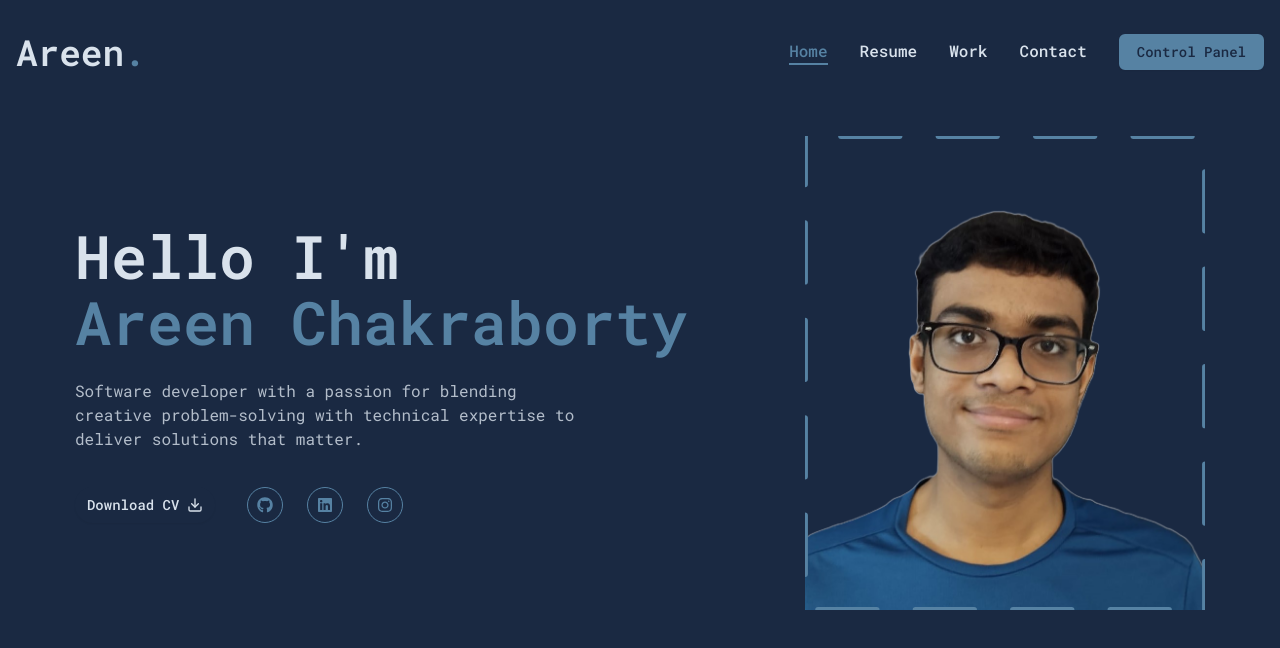
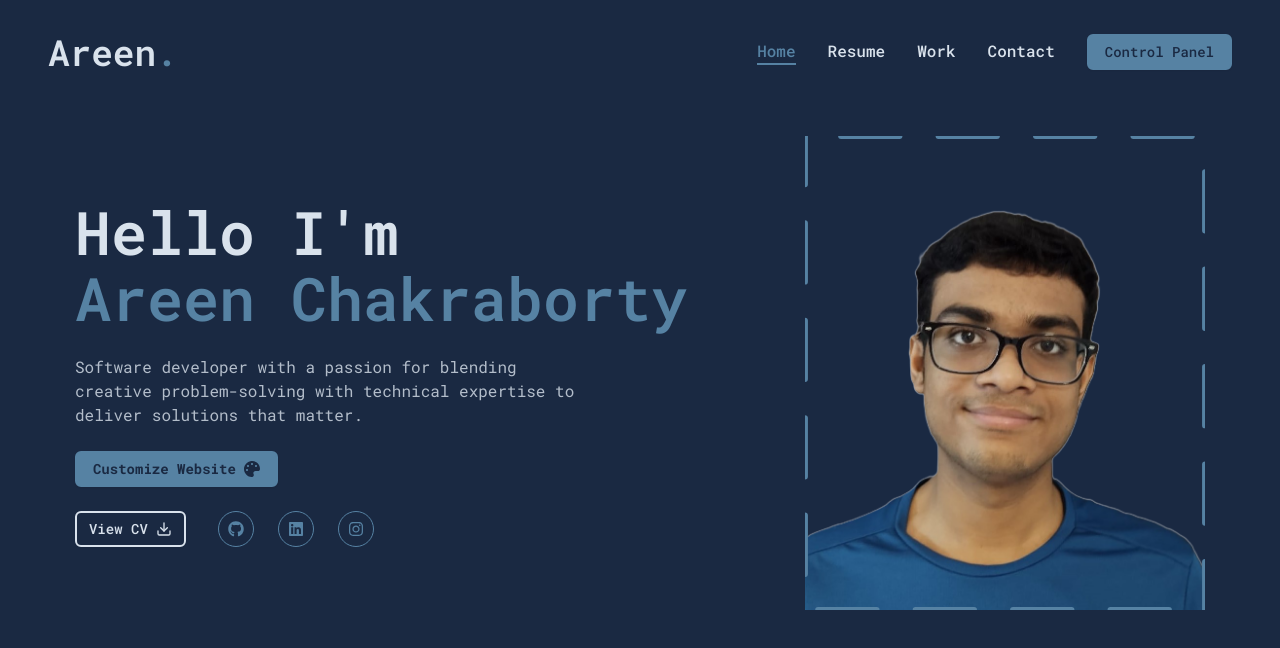
Before and after one commit to 04ac/portfolio, a Next.js app: page / in a window 1280 px wide. Shown: the top 648 px of the page. Built offline with nearby package versions, Linux system fonts and the light colour scheme; no server answers.

Commit message:
Fix mobile nav and add customize website button

```diff
--- a/app/control-panel/page.jsx
+++ b/app/control-panel/page.jsx
@@ -21,7 +21,7 @@ export default function ControlPanel() {
         <div className="text-center font-bold text-3xl text-[var(--color-accent)]">
           Control Panel
         </div>
-        <p className='text-center'>Customise my portfolio the way you like it! Try creating your own theme by typing out a vibe in the textbox.</p>
+        <p className='text-center'>Customise my portfolio the way you like it! Try creating your own color scheme by typing out a vibe in the textbox.</p>
         <Divider />
         <div className="@container h-full w-full">
           <div className='flex flex-col @xl:flex-row gap-4'>
@@ -31,7 +31,7 @@ export default function ControlPanel() {
             </div>
             <div className='mt-4 @xl:mt-0 flex flex-col gap-4 @xl:order-1 w-full text-center'>
               <p className="">
-                Current Theme: <span className="font-bold capitalize">{currentThemeText}</span>
+                Current Vibe: <span className="font-bold capitalize">{currentThemeText}</span>
               </p>
               <Input
                 type="text"
@@ -43,7 +43,9 @@ export default function ControlPanel() {
               />
               <Button
                 onClick={() => getNewTheme(vibe)}
-                className="bg-[var(--color-accent)] hover:bg-[var(--color-accent-hover)] px-4 py-2 rounded transition-colors duration-200 text-[var(--color-onAccent)]"
+                className="bg-[var(--color-accent)] hover:bg-[var(--color-primary)] hover:text-[var(--color-accent)]
+                px-4 py-2 rounded transition-colors duration-200 text-[var(--color-onAccent)]
+                shadow-md border-2 border-[var(--color-accent)]"
               >
                 {!loading ? "Change Theme" : "Loading"}
               </Button>
@@ -57,7 +59,9 @@ export default function ControlPanel() {
             sampleThemes.map((item, index) => {
               return <Button
                 key={index}
-                className="bg-[var(--color-accent)] hover:bg-[var(--color-accent-hover)] px-4 py-2 rounded transition-colors duration-200 text-[var(--color-onAccent)]"
+                className="bg-[var(--color-accent)] hover:bg-[var(--color-primary)] hover:text-[var(--color-accent)]
+                px-4 py-2 rounded transition-colors duration-200 text-[var(--color-onAccent)]
+                border-2 border-[var(--color-accent)]"
                 onClick={() => {
                   setCurrentTheme(item.theme);
                   // setVibe(item.name);
--- a/app/page.jsx
+++ b/app/page.jsx
@@ -2,6 +2,8 @@ import { Button } from "@/components/ui/button";
 import { FiDownload } from "react-icons/fi";
 import Socials from "@/components/Socials";
 import Photo from "@/components/Photo";
+import { FaPalette } from "react-icons/fa";
+import Link from "next/link";
 
 export default function Home() {
   return (
@@ -9,21 +11,39 @@ export default function Home() {
       <div className="@container mx-auto h-full">
         <div className="flex flex-col @xl:flex-row items-center justify-around @xl:pt-8 @xl:pb-24">
           <div className="text-center @xl:text-left order-2 @xl:order-none">
-            {/* <span className="text-xl">Software Developer</span> */}
             <h1 className="h1 mb-6">
               Hello I'm <br />
               <span className="text-[var(--color-accent)]">
                 Areen Chakraborty
               </span>
             </h1>
-            <p className="max-w-[500px] mb-9 text-[var(--color-text)]/80">
+            <p className="max-w-[500px] text-[var(--color-text)]/80">
               Software developer with a passion for blending
               creative problem-solving with technical expertise to deliver solutions that matter.
             </p>
+            {/* control panel btn */}
+            <Link href="/control-panel">
+              <Button
+                className="bg-[var(--color-accent)] hover:bg-transparent
+              border-2 border-[var(--color-accent)] text-[var(--color-primary)]
+              hover:text-[var(--color-accent)] transition-all duration-300 my-6
+              font-bold"
+              >
+                <span className="flex flex-row gap-2 justify-center items-center">
+                  <span>Customize Website</span>
+                  <span><FaPalette /></span>
+                </span>
+              </Button>
+            </Link>
             {/* btn and socials */}
             <div className="flex flex-col @xl:flex-row items-center gap-2">
-              <Button className="bg-transparent border-[var(--color-accent)] border-[1.5] rounded-[20px] mb-6 @xl:mr-6 @xl:mb-0">
-                <span>Download CV</span>
+              <Button
+                className="bg-transparent border-[var(--color-text)]
+                border-2 mb-6 @xl:mr-6 @xl:mb-0
+                hover:bg-[var(--color-text)] hover:text-[var(--color-primary)]
+                transition-all duration-300"
+              >
+                <span>View CV</span>
                 <FiDownload className="text-xl" />
               </Button>
               <div className="mb-8 @xl:mb-0">
@@ -40,6 +60,6 @@ export default function Home() {
           </div>
         </div>
       </div>
-    </section>
+    </section >
   );
 }
--- a/components/Header.jsx
+++ b/components/Header.jsx
@@ -6,7 +6,7 @@ import MobileNav from "./MobileNav";
 function Header() {
     return (
         <header className="py-8 @xl:py-12">
-            <div className="px-4 @container mx-auto center flex justify-between items-center">
+            <div className="px-12 @container mx-auto center flex justify-between items-center">
                 {/* Logo */}
                 <Link href="/">
                     <h1 className="text-4xl font-semibold">
--- a/components/MobileNav.jsx
+++ b/components/MobileNav.jsx
@@ -53,7 +53,7 @@ const MobileNav = () => {
               </SheetClose>
             })
           }
-                </nav>
+          <SheetClose asChild>
             <Link href="/control-panel">
               <Button
                 className="bg-[var(--color-accent)] hover:bg-transparent border-2 border-[var(--color-accent)] text-[var(--color-primary)] hover:text-[var(--color-accent)] transition-all duration-300 mt-3"
@@ -61,6 +61,8 @@ const MobileNav = () => {
                 Control Panel
               </Button>
             </Link>
+          </SheetClose>
+        </nav>
       </SheetContent>
     </Sheet>
   )
--- a/components/ui/sheet.jsx
+++ b/components/ui/sheet.jsx
@@ -2,9 +2,24 @@
 
 import * as React from "react"
 import * as SheetPrimitive from "@radix-ui/react-dialog"
-import {IoMdClose} from "react-icons/io"
+import { IoMdClose } from "react-icons/io"
 
 import { cn } from "@/lib/utils"
+
+// Add a VisuallyHidden component for accessibility
+const VisuallyHidden = React.forwardRef(({ children, ...props }, forwardedRef) => {
+  return (
+    <span
+      ref={forwardedRef}
+      className="absolute w-px h-px p-0 -m-px overflow-hidden whitespace-nowrap border-0"
+      style={{ clip: "rect(0 0 0 0)" }}
+      {...props}
+    >
+      {children}
+    </span>
+  );
+});
+VisuallyHidden.displayName = "VisuallyHidden";
 
 function Sheet({
   ...props
@@ -52,6 +67,7 @@ function SheetContent({
   className,
   children,
   side = "right",
+  title = "Navigation Sheet",
   ...props
 }) {
   return (
@@ -90,7 +106,14 @@ function SheetContent({
           ],
           className
         )}
-        {...props}>
+        {...props}
+      >
+        {/* Add a default title for screen readers if none is provided in children */}
+        {title && (
+          <VisuallyHidden>
+            <SheetPrimitive.Title>{title}</SheetPrimitive.Title>
+          </VisuallyHidden>
+        )}
         {children}
         <SheetPrimitive.Close
           className="absolute top-4 right-4 rounded-xs opacity-70 transition-opacity hover:opacity-100 focus:outline-none focus:ring-2 focus:ring-[var(--color-accent)] disabled:pointer-events-none text-[var(--color-text)]">
--- a/lib/theme-utils.js
+++ b/lib/theme-utils.js
@@ -7,7 +7,7 @@ const sampleThemes = [
       "--color-accent-hover": "#00e187",
       "--color-text": "#FFFFFF",
       "--color-onAccent": "#000000",
-      }
+    },
   },
   {
     name: "Calm Dark Blue",
@@ -17,7 +17,7 @@ const sampleThemes = [
       "--color-accent-hover": "#406E8E",
       "--color-text": "#D9E2EC",
       "--color-onAccent": "#FFFFFF",
-      }
+    },
   },
   {
     name: "Ferrari",
@@ -27,7 +27,7 @@ const sampleThemes = [
       "--color-accent-hover": "#FFD700",
       "--color-text": "#FFFFFF",
       "--color-onAccent": "#000000",
-      }
+    },
   },
   {
     name: "Cyberpunk Neon",
@@ -37,8 +37,18 @@ const sampleThemes = [
       "--color-accent-hover": "#FF69B4",
       "--color-text": "#FFFFFF",
       "--color-onAccent": "#FFFFFF",
-      }
     },
-]
+  },
+  {
+    name: "JavaScript",
+    theme: {
+      "--color-primary": "#24292E",
+      "--color-accent": "#F0DB4F",
+      "--color-accent-hover": "#E6C200",
+      "--color-text": "#FFFFFF",
+      "--color-onAccent": "#24292E",
+    },
+  },
+];
 
 export { sampleThemes };
```
Lines whose indentation alone changed are shown as unchanged.
